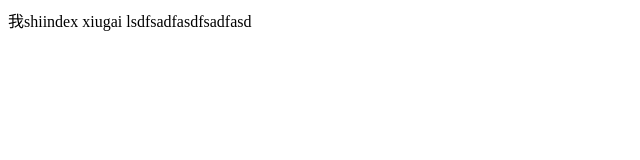
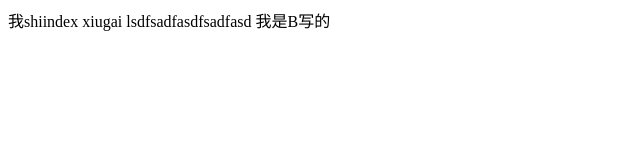
Before and after one commit to lysnext/git-groupdemo, a plain HTML site: page index.html in a window 1280 px wide. Shown: the whole page, without its empty margins (0-640 px from the left). Drawn offline with Linux system fonts and the light colour scheme.

Commit message:
B第一次提交

```diff
--- a/index.html
+++ b/index.html
@@ -10,6 +10,7 @@
 
 <body>
    我shiindex xiugai lsdfsadfasdfsadfasd
+   我是B写的
 </body>
 
 </html>
```
